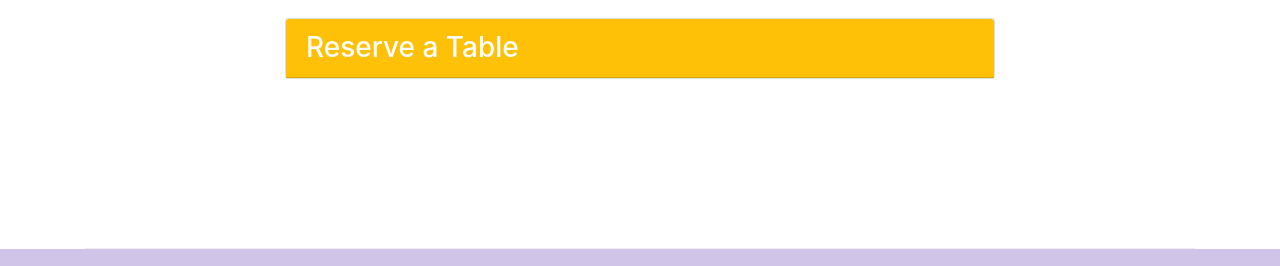
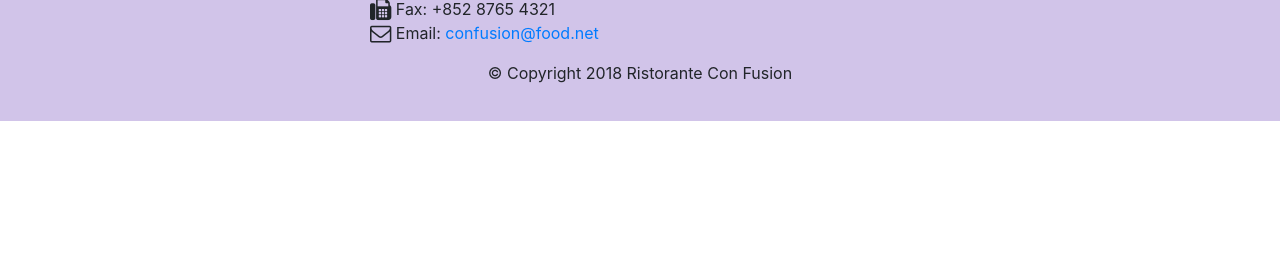
Before and after one commit to 1993ALINE/Bootstrap4, a website: page index.html in a window 1280 px wide. Shown: the part 2036-2302 px from the top of the page. After the commit the page ends 2157 px from the top, so only its background shows below. Drawn offline with nearby package versions, Linux system fonts and the light colour scheme.

Commit message:
Add commit

```diff
--- a/index.html
+++ b/index.html
@@ -173,6 +173,7 @@
                 </div>
             </div>
         </div>
+    </div>
 
         <div class="row row-content align-items-center">
             <div class="col-12 col-sm-4 order-sm-last  col-md-3">
@@ -191,23 +192,12 @@
             </div>
         </div>
 
-        <div class="row row-content align-items-center">
-            <div class="col-12 col-sm-8 offset-sm-2">
-                <div class="card">
-                    <h3 class="card-header bg-warning text-white" data-toggle="modal" data-target="#reservemodal">Reserve a Table</h3>
-
-
-
-                </div>
-            </div>
-        </div>
-
         <div id="reserveModal" class="modal fade" role="dialog">
             <div class="modal-dialog modal-lg" role="content">
                 <!-- Modal content-->
                 <div class="modal-content">
                     <div class="modal-header">
-                        <h4 class="modal-title">Reserve a Table </h4>
+                        <h4 class="modal-title bg-warning text-white" data-toggle="modal" data-target="#reservemodal">Reserve a Table </h4>
                         <button type="button" class="close" data-dismiss="modal">&times;</button>
                     </div>
                     <div class="modal-body">
@@ -245,7 +235,7 @@
                 </div>
             </div>
         </div>
-    </div>
+
 
     <footer class="footer">
         <div class="container">
```
